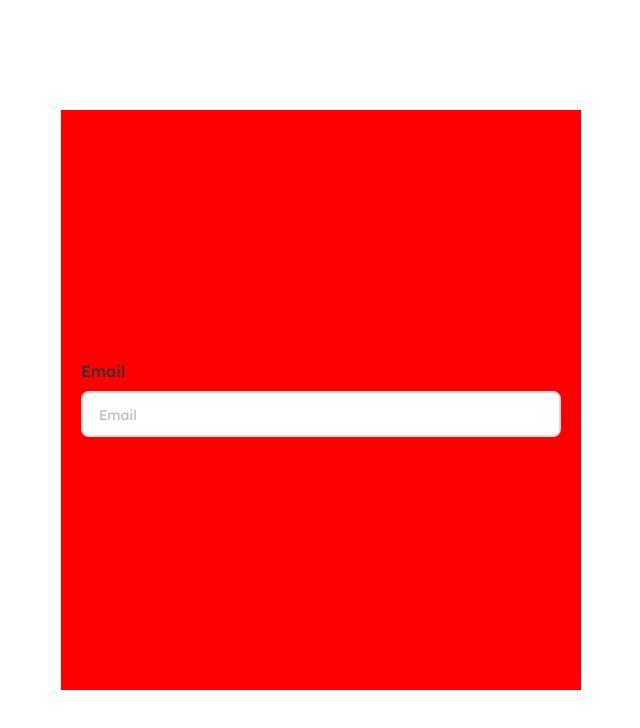
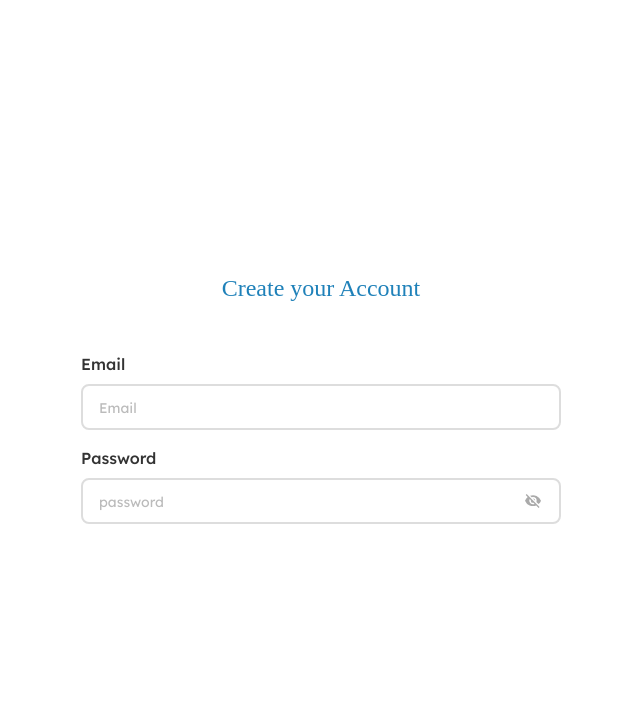
Before and after one commit to cesarvanel/my-components-pallet, a React (Vite) app: page /form in a window 1280 px wide. Shown: the top 728 px of the page, without its empty margins (319-959 px from the left). Built offline with nearby package versions, Linux system fonts and the light colour scheme; a web font is replaced by a local one.

Commit message:
fix date picker date css

```diff
--- /dev/null
+++ b/src/components/icons/EyeIcon.tsx
@@ -0,0 +1,18 @@
+export const EyeIcon = () => {
+  return (
+    <svg
+      xmlns="http://www.w3.org/2000/svg"
+      width="16"
+      height="10.909"
+      viewBox="0 0 16 10.909"
+    >
+      <path
+        id="Tracé_530"
+        data-name="Tracé 530"
+        d="M200,354.273a2.182,2.182,0,1,0,1.543.639A2.182,2.182,0,0,0,200,354.273Zm0,5.818a3.636,3.636,0,1,1,2.571-1.065A3.636,3.636,0,0,1,200,360.091ZM200,351a8.6,8.6,0,0,0-8,5.455,8.594,8.594,0,0,0,16,0A8.6,8.6,0,0,0,200,351Z"
+        transform="translate(-192 -351)"
+        fill="#aaa"
+      />
+    </svg>
+  );
+};
--- /dev/null
+++ b/src/components/icons/OpenEyeIcon.tsx
@@ -0,0 +1,19 @@
+
+export const OpenEyeIcon = () => {
+  return (
+    <svg
+      xmlns="http://www.w3.org/2000/svg"
+      width="16"
+      height="13.818"
+      viewBox="0 0 16 13.818"
+    >
+      <path
+        id="Tracé_531"
+        data-name="Tracé 531"
+        d="M245.876,354.364l2.306,2.3v-.117A2.182,2.182,0,0,0,246,354.364Zm-3.127.581,1.127,1.128a2.013,2.013,0,0,0-.058.472A2.182,2.182,0,0,0,246,358.727a2.077,2.077,0,0,0,.473-.058L247.6,359.8a3.613,3.613,0,0,1-4.851-4.851Zm-4.022-4.021,1.658,1.658.328.327A8.61,8.61,0,0,0,238,356.545a8.6,8.6,0,0,0,11.185,4.844l.313.306,2.124,2.123.923-.923L239.651,350M246,352.909a3.636,3.636,0,0,1,3.636,3.636,3.5,3.5,0,0,1-.261,1.324l2.13,2.131A8.613,8.613,0,0,0,254,356.545a8.589,8.589,0,0,0-10.909-4.945l1.578,1.564A3.673,3.673,0,0,1,246,352.909Z"
+        transform="translate(-238 -350)"
+        fill="#aaa"
+      />
+    </svg>
+  );
+};
--- a/src/components/input-form/inputForm.module.scss
+++ b/src/components/input-form/inputForm.module.scss
@@ -2,6 +2,16 @@
   display: flex;
   flex-direction: column;
   width: 100%;
+  position: relative;
+
+  svg {
+    position: absolute;
+    right: 20px;
+    top: 43px;
+    width: 16px;
+    height: 16px;
+    cursor: pointer;
+  }
 
   label {
     display: block;
@@ -9,7 +19,6 @@
     font-size: 16px;
     margin-bottom: 12px;
     font-family: "Medium";
-
   }
 
   input {
@@ -24,14 +33,13 @@
 
     &:focus {
       outline: none;
-      border: 2px solid #1F81B9;
-
+      border: 2px solid #1f81b9;
     }
 
     &::placeholder {
       font-size: 14px;
       font-family: "Regular";
-      color: #BBBBBB;
+      color: #bbbbbb;
     }
   }
 }
--- a/src/components/input-form/inputForm.tsx
+++ b/src/components/input-form/inputForm.tsx
@@ -1,18 +1,43 @@
-import React, { ComponentProps } from "react";
+import React, { ComponentProps, useState } from "react";
+import { EyeIcon } from "../icons/EyeIcon";
 
 import styles from "./inputForm.module.scss";
+import { OpenEyeIcon } from "../icons/OpenEyeIcon";
 
 interface InputFormProps extends ComponentProps<"input"> {
   label?: string;
-  customStyles?:React.CSSProperties
+  customStyles?: React.CSSProperties;
+  type?: React.HTMLInputTypeAttribute;
+
 }
 
-export const InputForm: React.FC<InputFormProps> = ({ label, customStyles, ...props }) => {
+export const InputForm: React.FC<InputFormProps> = ({
+  label,
+  type,
+  customStyles,
+  ...props
+}) => {
+  const [showPassword, setShowPassword] = useState<boolean>(false);
+  const isPasswordType = type === "password";
+
+  const togglePassword = () => {
+    setShowPassword(!showPassword);
+  };
+
   return (
     <div style={customStyles} className={styles["InputForm"]}>
       <label htmlFor={label}>{label}</label>
 
-      <input type="text" {...props} />
+      {isPasswordType && (
+        <div onClick={togglePassword}>
+          {showPassword ? <EyeIcon /> : <OpenEyeIcon />}
+        </div>
+      )}
+
+      <input
+        type={showPassword ? "password" : "text" ?? type}
+        {...props}
+      />
     </div>
   );
 };
--- a/src/components/radio-group/radio-group.module.scss
+++ b/src/components/radio-group/radio-group.module.scss
@@ -34,10 +34,6 @@
         border-radius: 50%;
         border: 4px solid #d9d9d9;
         transition: all 0.4s ease-in-out;
-      }
-
-      :hover {
-        border: none;
       }
     }
 
--- a/src/pages/form/form.tsx
+++ b/src/pages/form/form.tsx
@@ -16,17 +16,36 @@ export const FormPage: React.FC = () => {
           width: 480,
           height: 540,
           display: "flex",
-          justifyContent:"center",
-          alignItems:"center",
-          backgroundColor:"red",
-          padding:20
-
+          justifyContent: "center",
+          flexDirection: "column",
+          alignItems: "center",
+          padding: 20,
+          gap: 20,
         }}
       >
+
+
+        <div style={{
+
+          color:"#1F81B9",
+          fontFamily:"Bold",
+          fontSize:24
+        }}>
+          Create your Account
+        </div>
+
+        <div>
+          create your account in a second to receive our latest new
+        </div>
         <InputForm
+          onChange={(e) => {
+            console.log("e", e.target.value);
+          }}
           label="Email"
           placeholder="Email"
         />
+
+        <InputForm label="Password" type="password" placeholder="password" />
       </div>
     </section>
   );
```
Also changed, not shown: src/components/icons/AlertIcon.tsx (added, +18 -0 lines), src/components/icons/DownIcon.tsx (added, +18 -0 lines).
